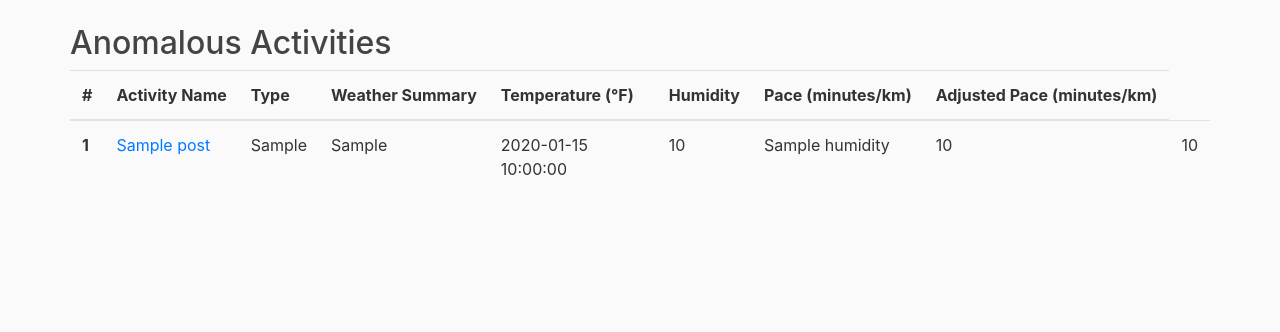
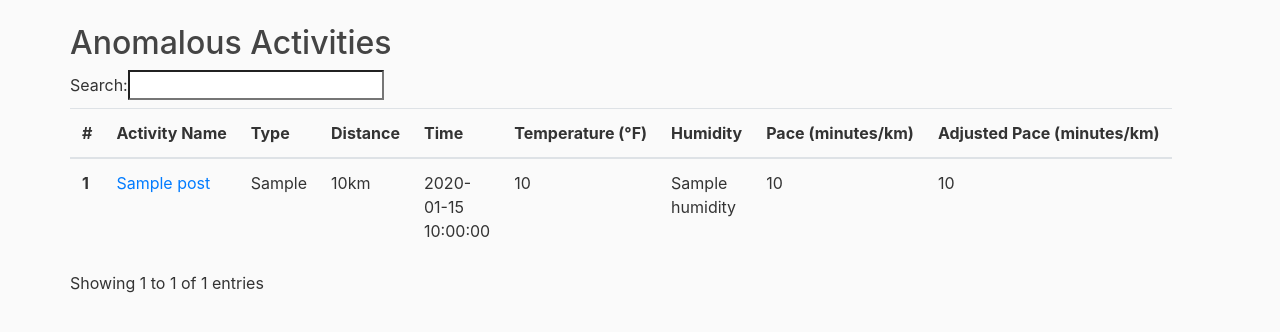
Before and after one commit to reidy-p/strava-stats, a Flask app: template templates/anomalies.html in a window 1280 px wide. Shown: the part 56-388 px from the top of the page. Run offline with Flask 2, Linux system fonts and the light colour scheme; the template is opened without the code that fills it: most values are stand-ins (such as "Sample title", 1, 10 or a date in 2020); some libraries are stand-ins or nearby versions.

Commit message:
Add datatables to sort and search tables

```diff
--- a/flaskapp.py
+++ b/flaskapp.py
@@ -33,13 +33,13 @@ def anomalies():
         conn.row_factory = sqlite3.Row
         cursor = conn.cursor()
         cursor.execute("""
-            SELECT id, name, workout_type, distance_metres, total_elevation_gain_metres, minutes_per_km, minutes_per_km_adjusted, temperature, humidity
+            SELECT id, name, workout_type, distance_metres, moving_time, moving_time_seconds, total_elevation_gain_metres, minutes_per_km, minutes_per_km_adjusted, temperature, humidity
             FROM activities
         """)
         activities = pd.DataFrame([dict(row) for row in cursor.fetchall()])
 
     clf = LocalOutlierFactor()
-    y_pred = clf.fit_predict(activities[['distance_metres', 'total_elevation_gain_metres', 'minutes_per_km', 'minutes_per_km_adjusted', 'temperature', 'humidity']])
+    y_pred = clf.fit_predict(activities[['distance_metres', 'moving_time_seconds', 'total_elevation_gain_metres', 'minutes_per_km', 'minutes_per_km_adjusted', 'temperature', 'humidity']])
     anomalies = activities[y_pred == -1]
     return render_template('anomalies.html', posts=anomalies.to_dict(orient='records'))
 
--- /dev/null
+++ b/static/tables.js
@@ -0,0 +1,6 @@
+$(document).ready(function() {
+    $('#example').DataTable( {
+        "order": [[ 0, "asc" ]],
+        paging: false
+    } );
+} );
--- a/templates/adjusted_paces.html
+++ b/templates/adjusted_paces.html
@@ -1,7 +1,7 @@
 {% extends "base.html" %}
 {% block content %}
 <h2>Worst Conditions</h2>
-<table class="table table-responsive">
+<table id="example" class="table table-responsive">
   <thead>
     <tr>
       <th scope="col">#</th>
--- a/templates/anomalies.html
+++ b/templates/anomalies.html
@@ -1,13 +1,14 @@
 {% extends "base.html" %}
 {% block content %}
 <h2>Anomalous Activities</h2>
-<table class="table table-responsive">
+<table id="example" class="table table-responsive">
   <thead>
     <tr>
       <th scope="col">#</th>
       <th scope="col" class="text-nowrap">Activity Name</th>
       <th scope="col" class="text-nowrap">Type</th>
-      <th scope="col" class="text-nowrap">Weather Summary</th>
+      <th scope="col" class="text-nowrap">Distance</th>
+      <th scope="col" class="text-nowrap">Time</th>
       <th scope="col" class="text-nowrap">Temperature (°F)</th>
       <th scope="col" class="text-nowrap">Humidity</th>
       <th scope="col" class="text-nowrap">Pace (minutes/km)</th>
@@ -20,8 +21,8 @@
         <th scope="row"> {{ loop.index }} </th>
         <td> <a href="https://www.strava.com/activities/{{ post.id }}">{{ post.name }}</a> </td>
         <td> {{ post.workout_type }} </td>
-        <td> {{ post.distance_metres }} </td>
-        <td> {{ post.moving_time_formatted }} </td>
+        <td> {{ (post.distance_metres / 1000) | round(2, 'common') }}km </td>
+        <td> {{ post.moving_time }} </td>
         <td> {{ post.temperature }} </td>
         <td> {{ post.humidity }} </td>
         <td> {{ post.minutes_per_km | round(2, 'common') }} </td>
--- a/templates/base.html
+++ b/templates/base.html
@@ -49,5 +49,7 @@
     <script src="https://code.jquery.com/jquery-3.2.1.slim.min.js" integrity="sha384-KJ3o2DKtIkvYIK3UENzmM7KCkRr/rE9/Qpg6aAZGJwFDMVNA/GpGFF93hXpG5KkN" crossorigin="anonymous"></script>
     <script src="https://cdnjs.cloudflare.com/ajax/libs/popper.js/1.12.9/umd/popper.min.js" integrity="sha384-ApNbgh9B+Y1QKtv3Rn7W3mgPxhU9K/ScQsAP7hUibX39j7fakFPskvXusvfa0b4Q" crossorigin="anonymous"></script>
     <script src="https://maxcdn.bootstrapcdn.com/bootstrap/4.0.0/js/bootstrap.min.js" integrity="sha384-JZR6Spejh4U02d8jOt6vLEHfe/JQGiRRSQQxSfFWpi1MquVdAyjUar5+76PVCmYl" crossorigin="anonymous"></script>
+    <script type="text/javascript" charset="utf8" src="https://cdn.datatables.net/1.10.19/js/jquery.dataTables.js"></script>
+    <script src="{{url_for('static', filename='tables.js')}}"></script>
 </body>
 </html>
--- a/templates/races.html
+++ b/templates/races.html
@@ -5,7 +5,7 @@ This page shows the estimated VDOT value based on activities that are marked as
 </p>
 
 <h2>Races</h2>
-<table class="table table-responsive">
+<table id="example" class="table table-responsive">
   <thead>
     <tr>
       <th scope="col">#</th>
```
Also changed, not shown: README.md.
